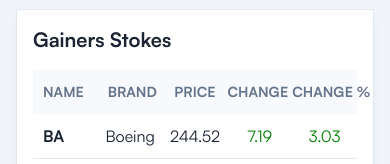
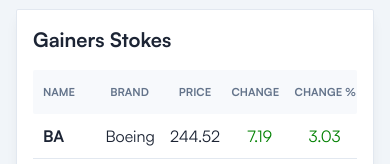
Before and after one commit to ridhampansuriya2000/EsTrading, a React (Vite) app: page /tables in a window 390 px wide. Shown: the part 141-305 px from the top of the page. Built offline with nearby package versions, Linux system fonts and the light colour scheme.

Commit message:
responsive model

```diff
--- a/src/components/LosserTable.tsx
+++ b/src/components/LosserTable.tsx
@@ -7,35 +7,35 @@ import BrandFive from '../images/brand/brand-05.svg';
 
 const LosserTable = () => {
   return (
-    <div className="rounded-sm border border-stroke bg-white px-4 pt-4 pb-2 shadow-default dark:border-strokedark dark:bg-boxdark sm:px-6 xl:pb-1 mb-4 sm:mb-6">
+    <div className="rounded-sm border border-stroke bg-white px-4 pt-4 md:w-[50%] pb-2 shadow-default dark:border-strokedark dark:bg-boxdark sm:px-6 xl:pb-1 mb-4 sm:mb-6">
       <h4 className="mb-4 text-xl font-semibold text-black dark:text-white">
-        Losers
+        Losers Stokes
       </h4>
 
       <div className="flex flex-col">
-        <div className="grid grid-cols-5 rounded-sm bg-gray-2 dark:bg-meta-4 sm:grid-cols-5">
+        <div className="grid grid-cols-5 rounded-sm bg-gray-2 dark:bg-meta-4 sm:grid-cols-5 gap-[3px]">
           <div className="p-2.5 xl:p-5">
-            <p className="text-[14px] uppercase  font-[700]">
+            <p className="text-[11px] uppercase  font-[700]">
               Name
             </p>
           </div>
           <div className="p-2.5 text-center xl:p-5">
-            <p className="text-[14px] uppercase  font-[700]">
+            <p className="text-[11px] uppercase  font-[700]">
               Brand
             </p>
           </div>
           <div className="p-2.5 text-center xl:p-5">
-            <p className="text-[14px] uppercase  font-[700]">
+            <p className="text-[11px] uppercase  font-[700]">
               Price
             </p>
           </div>
           <div className="xs-padding p-2.5 lg:pl-0 text-center xl:p-5 ">
-            <p className="text-[14px] uppercase  font-[700]">
+            <p className="text-[11px] uppercase  font-[700]">
               Change
             </p>
           </div>
           <div className="xs-padding p-2.5 text-center xl:p-5">
-            <p className="text-[14px] uppercase  font-[700] whitespace-nowrap">
+            <p className="text-[11px] uppercase  font-[700] whitespace-nowrap">
               Change %
             </p>
           </div>
--- a/src/components/TableOne.tsx
+++ b/src/components/TableOne.tsx
@@ -6,35 +6,35 @@ import BrandFive from '../images/brand/brand-05.svg';
 
 const TableOne = () => {
   return (
-    <div className="rounded-sm border border-stroke bg-white px-4 pt-4 pb-2 shadow-default dark:border-strokedark dark:bg-boxdark sm:px-6 xl:pb-1 mb-4 sm:mb-6">
+    <div className="rounded-sm border border-stroke bg-white px-4 pt-4 pb-2 shadow-default dark:border-strokedark dark:bg-boxdark sm:px-6 xl:pb-1 mb-4 sm:mb-6 md:w-[50%]">
       <h4 className="mb-4 text-xl font-semibold text-black dark:text-white">
         Gainers Stokes
       </h4>
 
       <div className="flex flex-col">
-        <div className="grid grid-cols-5 rounded-sm bg-gray-2 dark:bg-meta-4 sm:grid-cols-5">
+        <div className="grid grid-cols-5 rounded-sm bg-gray-2 dark:bg-meta-4 sm:grid-cols-5 gap-[3px]">
         <div className="p-2.5 xl:p-5">
-          <p className="text-[14px] uppercase  font-[700]">
+          <p className="text-[11px] uppercase  font-[700]">
             Name
           </p>
         </div>
         <div className="p-2.5 text-center xl:p-5">
-          <p className="text-[14px] uppercase  font-[700]">
+          <p className="text-[11px] uppercase  font-[700]">
             Brand
           </p>
         </div>
         <div className="p-2.5 text-center xl:p-5">
-          <p className="text-[14px] uppercase  font-[700]">
+          <p className="text-[11px] uppercase  font-[700]">
             Price
           </p>
         </div>
         <div className="xs-padding p-2.5 lg:pl-0 text-center xl:p-5 ">
-          <p className="text-[14px] uppercase  font-[700]">
+          <p className="text-[11px] uppercase  font-[700]">
             Change
           </p>
         </div>
         <div className="xs-padding p-2.5 text-center xl:p-5">
-          <p className="text-[14px] uppercase  font-[700] whitespace-nowrap">
+          <p className="text-[11px] uppercase  font-[700] whitespace-nowrap">
             Change %
           </p>
         </div>
--- a/src/components/TradingDetails.tsx
+++ b/src/components/TradingDetails.tsx
@@ -124,7 +124,7 @@ const TradingDetails: React.FC = () => {
             Avrage RRR
           </div>
         </div>
-        <div id="chartTwo" className="chart-box rounded-[20px] p-[20px] h-[100px] w-[full] sm:w-[350px] flex justify-around shadow-[0_0_60px_-15px_rgba(0,0,0,0.3)]">
+        <div id="chartTwo" className="chart-box sm:grid-cols-2 md:grid-cols-3 rounded-[20px] p-[20px] h-[100px] w-[full] sm:w-[350px] flex justify-around shadow-[0_0_60px_-15px_rgba(0,0,0,0.3)]">
           <div className="flex flex-col justify-between">
             <div className='font-bold text-[#000000]'>Expectence</div>
             <div className='font-bold dark:text-[#808080]'>$46.36</div>
@@ -141,15 +141,15 @@ const TradingDetails: React.FC = () => {
       </div>
 
       <div className="objective-data flex justify-between items-center mt-4 sm:mt-4">
-        <div id="chartTwo" className="rounded-[20px] p-[20px] h-[90px] w-[250px] flex justify-around items-center shadow-[0_0_60px_-15px_rgba(0,0,0,0.3)]">
-          <div className="flex flex-row justify-between items-center">
+        <div id="chartTwo" className="w-[100%] rounded-[20px] p-[20px] h-[90px] w-[250px] flex justify-around items-center shadow-[0_0_60px_-15px_rgba(0,0,0,0.3)]">
+          <div className="flex flex-row justify-between items-center gap-[5px] ">
             <div className='font-bold text-[#000000]'>Time Zone : </div>
             <div className='font-bold dark:text-[#808080]'>GMT + 0</div>
           </div>
         </div>
 
-        <div className='flex objective-box'>
-          <div className='font-bold text-[black]'>Last Update :</div>
+        <div className='flex objective-box gap-[5px] whitespace-nowrap'>
+          <div className='font-bold text-[black] '>Last Update :</div>
           <div className='font-bold text-[blue]'>5 Jan 2022 00:00:20:12</div>
         </div>
       </div>
--- a/src/index.css
+++ b/src/index.css
@@ -7,7 +7,9 @@
     @apply font-satoshi font-normal text-base text-body bg-whiten relative z-1;
   }
 }
-
+html{
+  scroll-behavior: smooth
+}
 @layer components {
 }
 
--- a/src/pages/Dashboard/ECommerce.tsx
+++ b/src/pages/Dashboard/ECommerce.tsx
@@ -59,7 +59,7 @@ const ECommerce = () => {
         {/*</div>*/}
         {/*<ChatCard />*/}
       </div>
-      <div className='flex gap-[10px] flex-col md:flex-row'>
+      <div className='flex gap-[20px] flex-col md:flex-row'>
         <TableOne />
         <LosserTable />
       </div>
```
